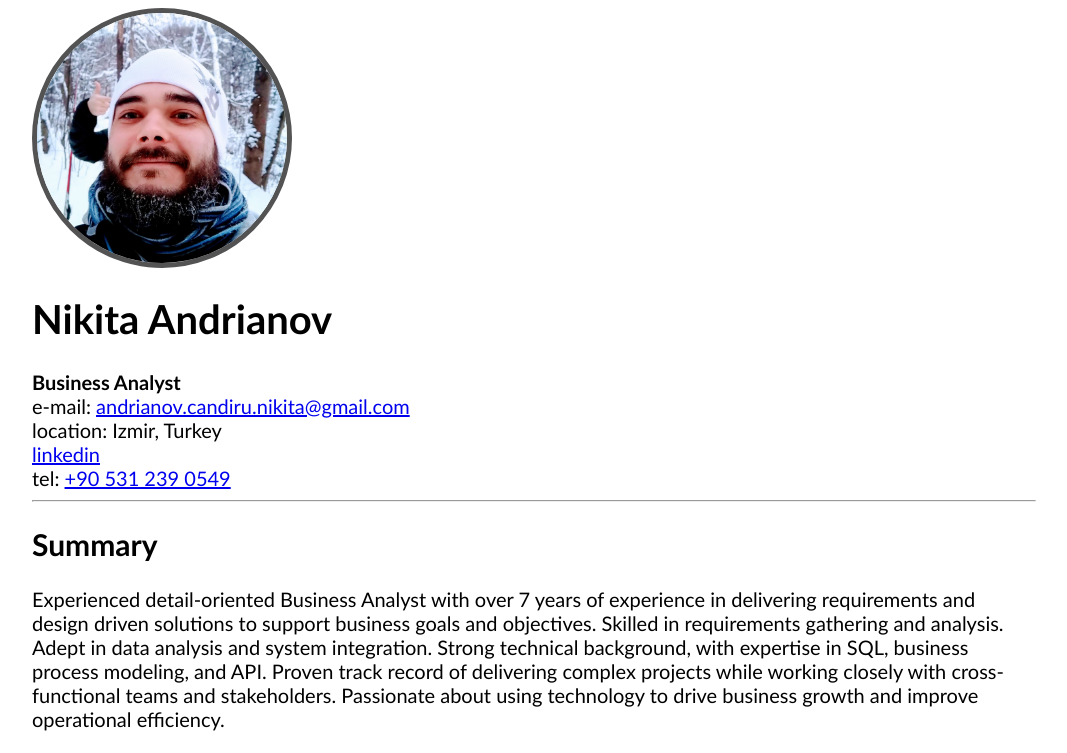
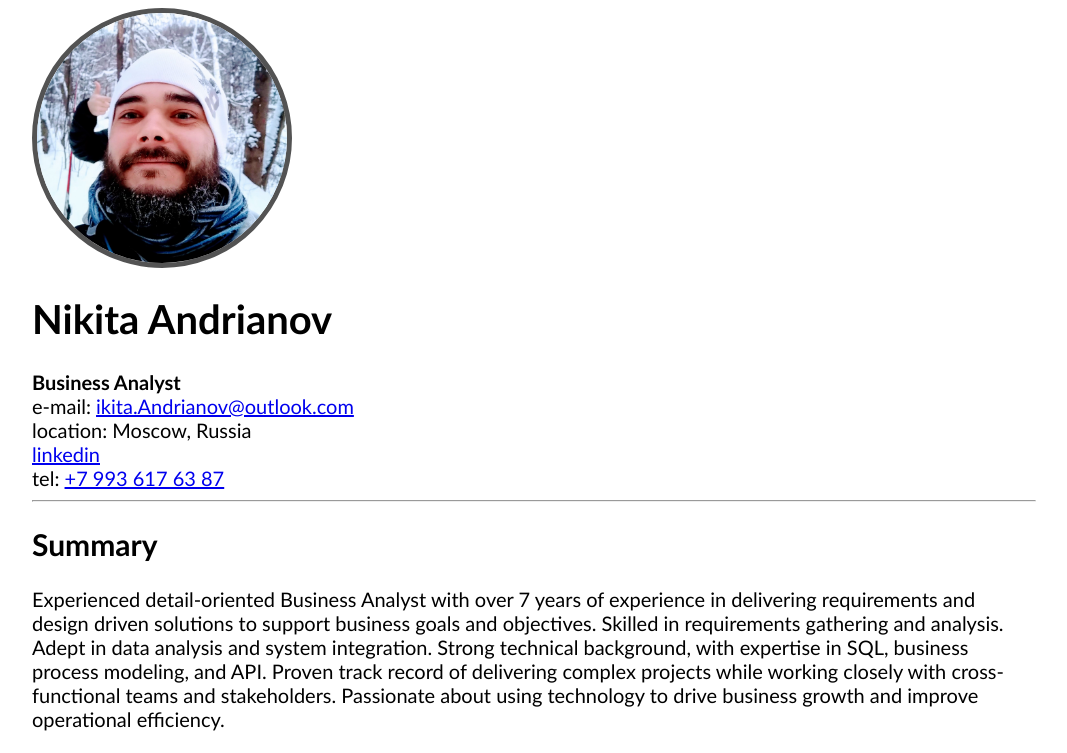
Before and after one commit to Andrianov-BA/cv, a plain HTML site: page index.html in a window 1280 px wide. Shown: the top 753 px of the page, without its empty margins (106-1173 px from the left). Drawn offline with Linux system fonts and the light colour scheme.

Commit message:
Update index.html
location/tel update

```diff
--- a/index.html
+++ b/index.html
@@ -15,10 +15,10 @@
         <b>Business Analyst</b>
     </header>
     <section>
-        e-mail: <a href="mailto:andrianov.candiru.nikita@gmail.com">andrianov.candiru.nikita@gmail.com</a><br>
-        location: Izmir, Turkey<br>
+        e-mail: <a href="mailto:Nikita.Andrianov@outlook.com">ikita.Andrianov@outlook.com</a><br>
+        location: Moscow, Russia<br>
         <a href="https://www.linkedin.com/in/nikita-andrianov-080742163">linkedin</a><br>
-        tel: <a href="tel:+905312390549">+90 531 239 0549</a>
+        tel: <a href="tel:+79936176387">+7 993 617 63 87</a>
         <hr>
     </section>
     <section>
```
